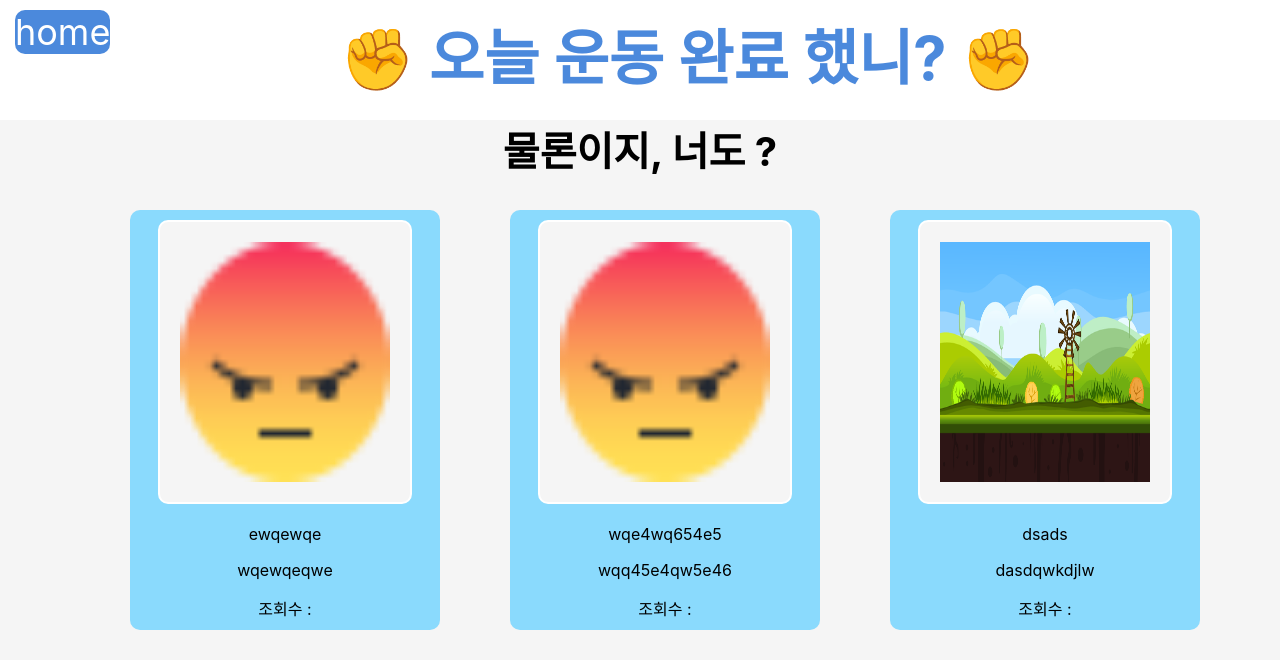
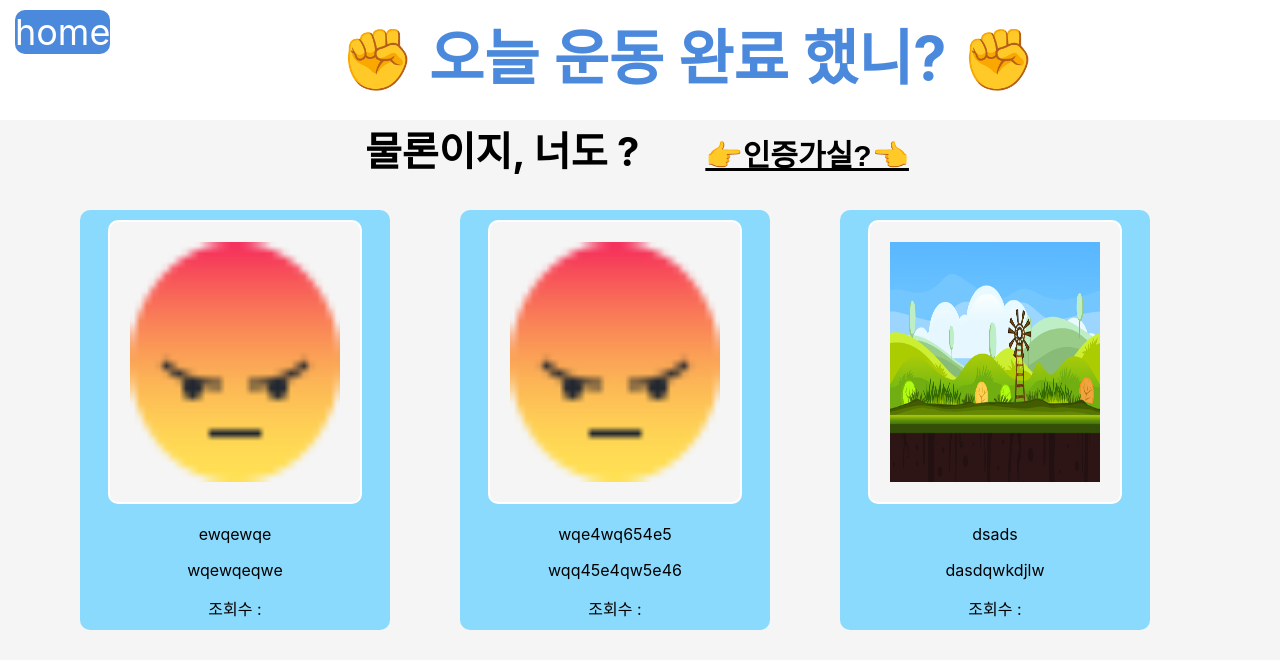
Before and after one commit to jamie7dev/Workout_done_today, a React (Create React App) app: page / in a window 1280 px wide. Shown: the top 668 px of the page. Built offline with nearby package versions, Linux system fonts and the light colour scheme; data requests are answered from the project's data file.

Commit message:
card배열이 가로로 되서 줄바꿈 시행해야함..찾는중

```diff
--- a/src/components/List/List.jsx
+++ b/src/components/List/List.jsx
@@ -2,13 +2,22 @@ import React from "react";
 import styled from "styled-components";
 import Card from "./Card";
 import useFetchPost from "./useFetchPost";
+import { useNavigate } from "react-router-dom";
 
 const List = () => {
   const posts = useFetchPost(null);
+  const navigate = useNavigate();
   return (
     <>
       <div>
-                <PostTitle>물론이지, 너도 ?</PostTitle>
+        <PostTitle >
+          물론이지, 너도 ?
+          <StButton onClick={() => {
+            navigate(`/post`);
+          }}>
+            👉인증가실?👈
+          </StButton>
+        </PostTitle>
         <StListContainer>
           <StCard>
             {posts?.map((post) => {
@@ -27,16 +36,16 @@ export default List;
 
 const StListContainer = styled.div`
   background-color: whitesmoke;
-  width: 100%;
+  width: 100vw;
   height: 100%;
   margin: auto;
-  display: flex;
+
 `;
 
 const StCard = styled.div`
-  display: flex;
   margin: auto;
   padding: 20px;
+  display: inline-flexbox;
 `;
 
 const PostTitle = styled.div`
@@ -49,3 +58,21 @@ const PostTitle = styled.div`
   background-color: whitesmoke;
   width: 100%
 `;
+
+const StButton = styled.button`
+  margin-left:60px ;
+  font-size: 30px;
+  font-weight: 600;
+  border-radius: 10px;
+  background-color: whitesmoke;
+  border: none;
+  text-decoration: underline;
+  :hover{
+    background-color: #f2f294;
+    border: 4px solid #4B89DC;
+    text-decoration: none;
+  }
+  :touch-action{
+    font-size: 15px;
+  }
+`;
```
Lines whose indentation alone changed are shown as unchanged.
